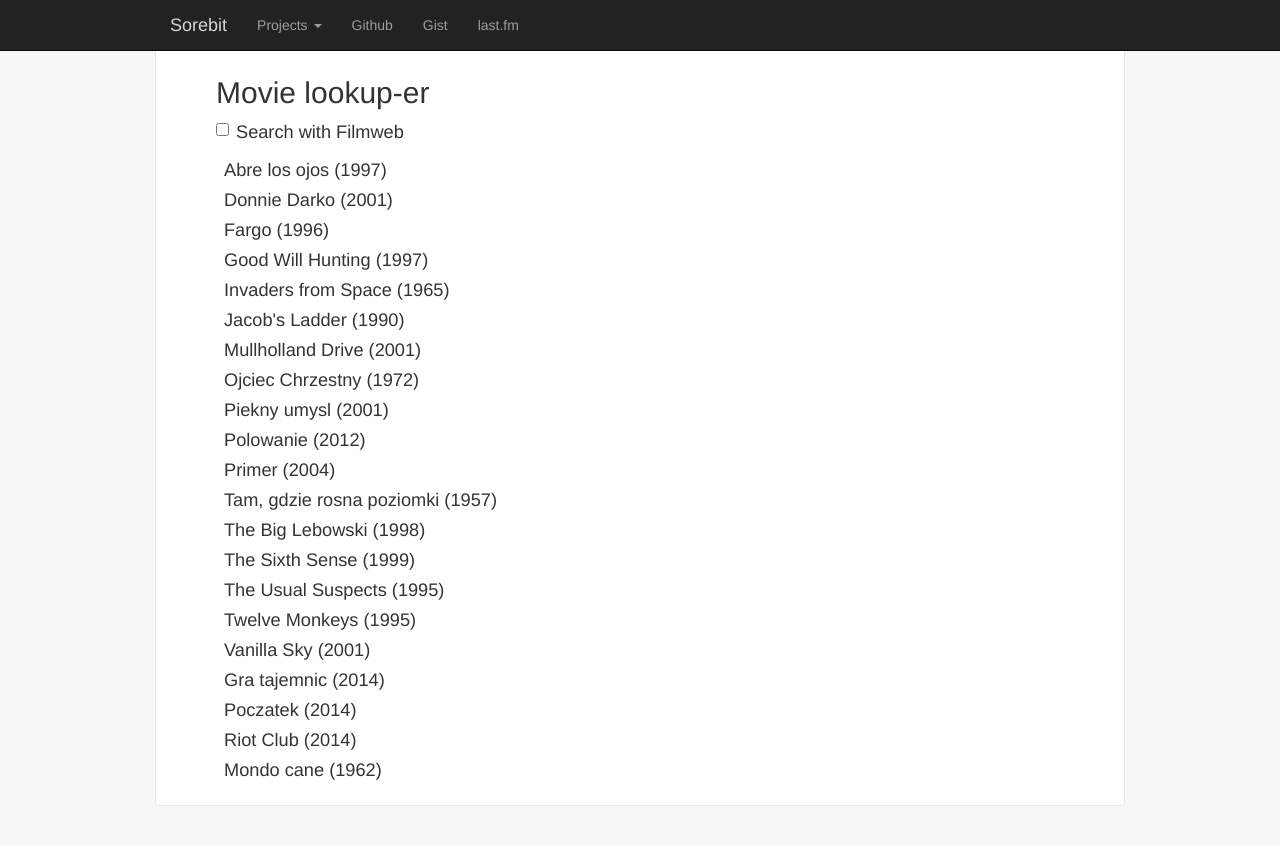
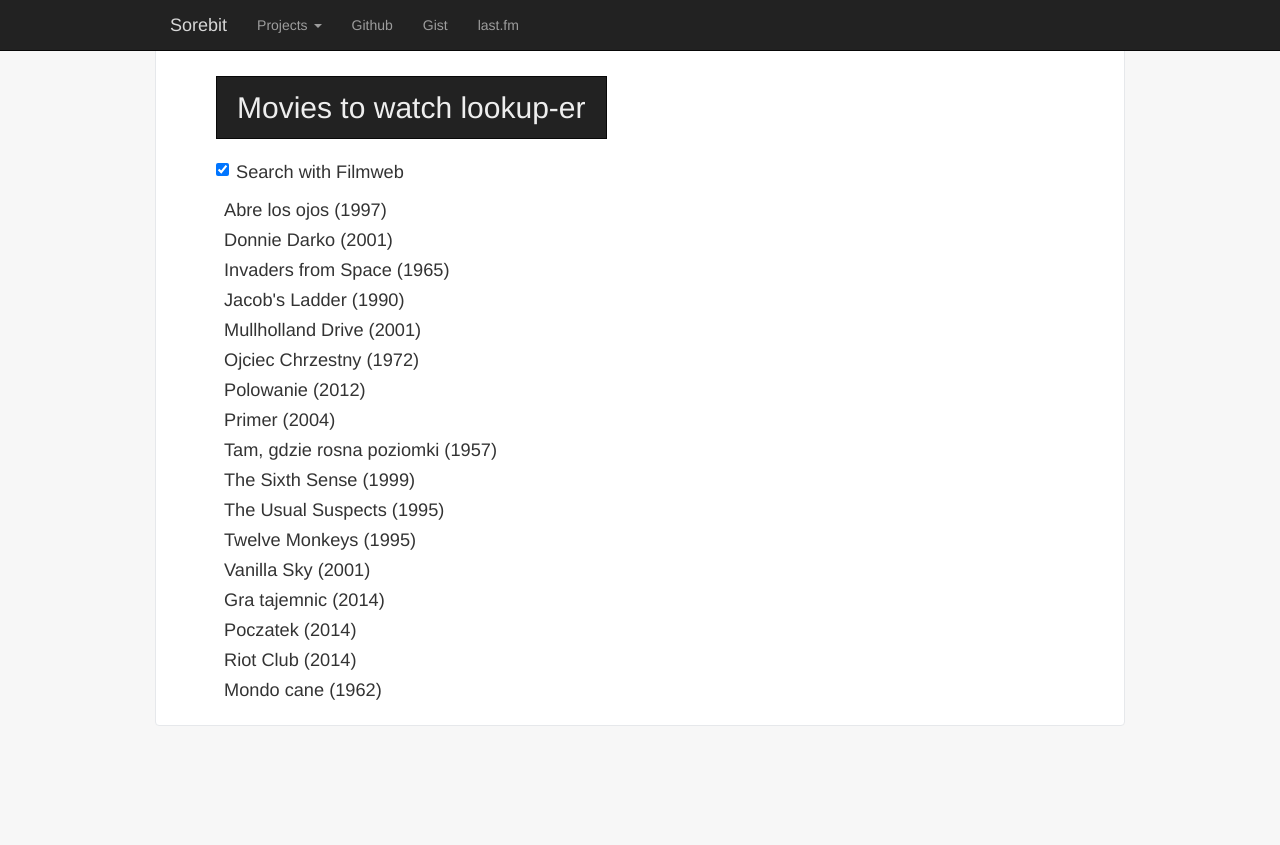
Before and after one commit to Sorebit/sorebit.github.io, a Jekyll site: the page built from p/movies/index.html, in a window 1280 px wide. Shown: the top 845 px of the page. Built offline with Jekyll 4.4.1, drawn with Linux system fonts in a browser that asks for light colours.

Commit message:
Add storing settings to movies; fix favicon

```diff
--- a/_includes/header.html
+++ b/_includes/header.html
@@ -2,7 +2,7 @@
 <meta http-equiv="X-UA-Compatible" content="IE=edge">
 <meta name="viewport" content="width=device-width, initial-scale=1">
 
-<link rel="icon" href="favicon.ico">
+<link rel="icon" href="{{ site.baseurl }}/assets/favicon.ico">
 
 <link rel="stylesheet" href="{{ site.baseurl }}/dist/css/bootstrap.min.css">
 <link rel="stylesheet" href="{{ site.baseurl }}/dist/css/font-awesome.min.css">
--- a/dist/css/default.css
+++ b/dist/css/default.css
@@ -112,3 +112,11 @@
 .movie-year:after {
   content: ")\00a0";
 }
+
+h2.boxed {
+  background-color: #222;
+  color: #eee;
+  padding: 14px 20px;
+  display: inline-block;
+  border: 1px #080808 solid;
+}
--- a/p/movies/index.html
+++ b/p/movies/index.html
@@ -1,11 +1,11 @@
 ---
 layout: default
-title: Movie lookup-er
+title: Movies to watch lookup-er
 ---
 
 <div class="container main">
   <ul class="movie-list">
-    <h2>Movie lookup-er</h2>
+    <h2 class="boxed">Movies to watch lookup-er</h2>
     <div class="checkbox">
       <label>
         <input type="checkbox" data-toggle="toggle">
@@ -14,17 +14,13 @@
     </div>
     <li class="movie btn-default"><span class="movie-name">Abre los ojos</span><span class="movie-year">1997</span></li>
     <li class="movie btn-default"><span class="movie-name">Donnie Darko</span><span class="movie-year">2001</span></li>
-    <li class="movie btn-default"><span class="movie-name">Fargo</span><span class="movie-year">1996</span></li>
-    <li class="movie btn-default"><span class="movie-name">Good Will Hunting</span><span class="movie-year">1997</span></li>
     <li class="movie btn-default"><span class="movie-name">Invaders from Space</span><span class="movie-year">1965</span></li>
     <li class="movie btn-default"><span class="movie-name">Jacob's Ladder</span><span class="movie-year">1990</span></li>
     <li class="movie btn-default"><span class="movie-name">Mullholland Drive</span><span class="movie-year">2001</span></li>
     <li class="movie btn-default"><span class="movie-name">Ojciec Chrzestny</span><span class="movie-year">1972</span></li>
-    <li class="movie btn-default"><span class="movie-name">Piekny umysl</span><span class="movie-year">2001</span></li>
     <li class="movie btn-default"><span class="movie-name">Polowanie</span><span class="movie-year">2012</span></li>
     <li class="movie btn-default"><span class="movie-name">Primer</span><span class="movie-year">2004</span></li>
     <li class="movie btn-default"><span class="movie-name">Tam, gdzie rosna poziomki</span><span class="movie-year">1957</span></li>
-    <li class="movie btn-default"><span class="movie-name">The Big Lebowski</span><span class="movie-year">1998</span></li>
     <li class="movie btn-default"><span class="movie-name">The Sixth Sense</span><span class="movie-year">1999</span></li>
     <li class="movie btn-default"><span class="movie-name">The Usual Suspects</span><span class="movie-year">1995</span></li>
     <li class="movie btn-default"><span class="movie-name">Twelve Monkeys</span><span class="movie-year">1995</span></li>
@@ -36,4 +32,4 @@
   </ul>
 </div>
 
-<script src="{{ site.baseurl }}/dist/js/movies.js"></script>
+<script src="js/movies.js"></script>
--- a/dist/js/movies.js
+++ b/p/movies/js/movies.js
@@ -9,9 +9,18 @@
 	if(filmweb) {
 		const esc = escape($(name).text());
 		window.open('https://www.filmweb.pl/search?q=' + esc);
-
+		localStorage['useFilmweb'] = 'yes';
 	} else {
 		const esc = escape(full);
 		window.open('https://www.google.pl/search?q=' + esc);
+		localStorage['useFilmweb'] = 'no';
 	}
 });
+
+$(document).ready(function() {
+	if(localStorage['useFilmweb'] !== 'yes' && localStorage['useFilmweb'] !== 'no') {
+		localStorage['useFilmweb'] = 'yes';
+	}
+	const f = (localStorage['useFilmweb'] === 'yes');
+	$('input').prop('checked', f);
+});
```
Also changed, not shown: _config.yml (line endings or trailing spaces).
